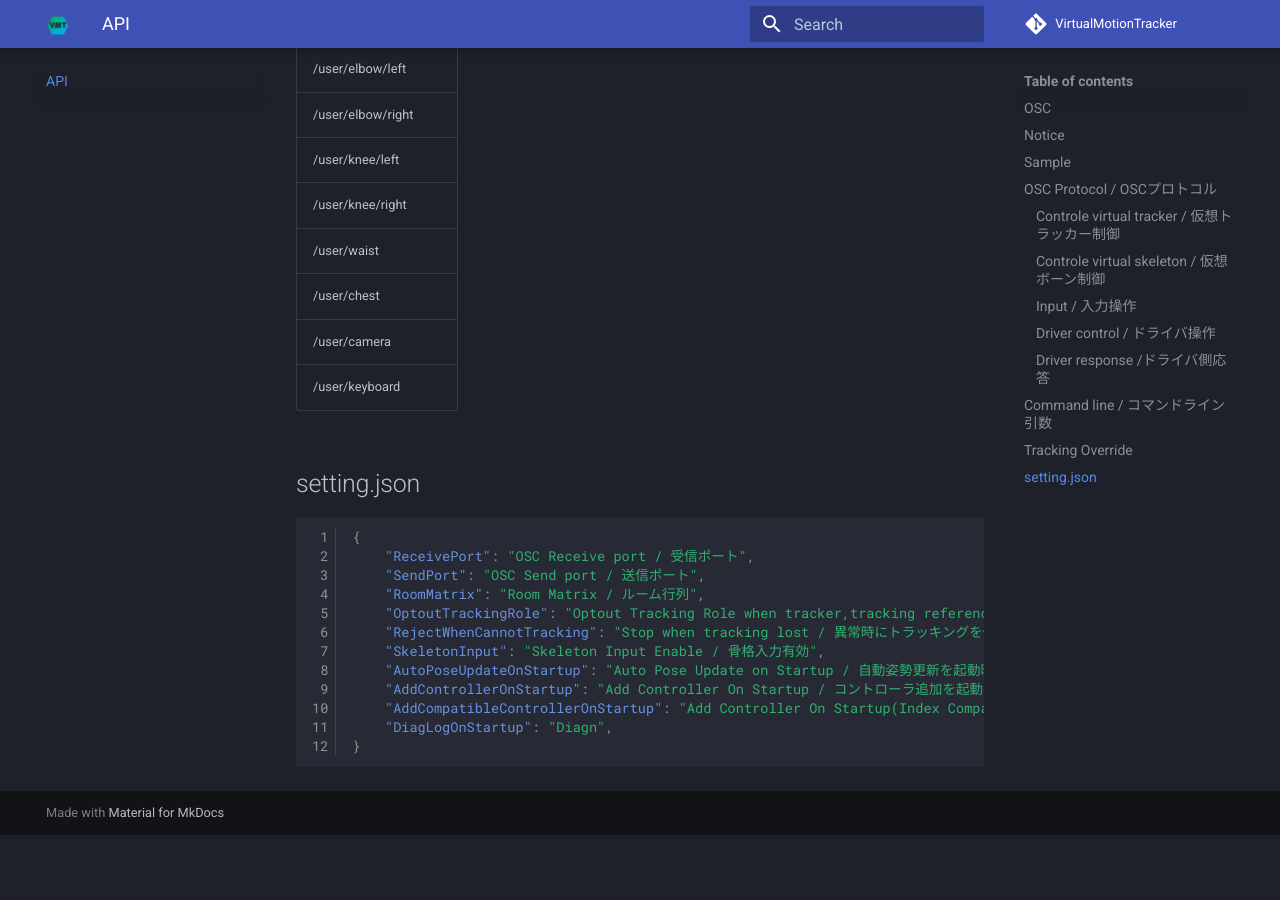
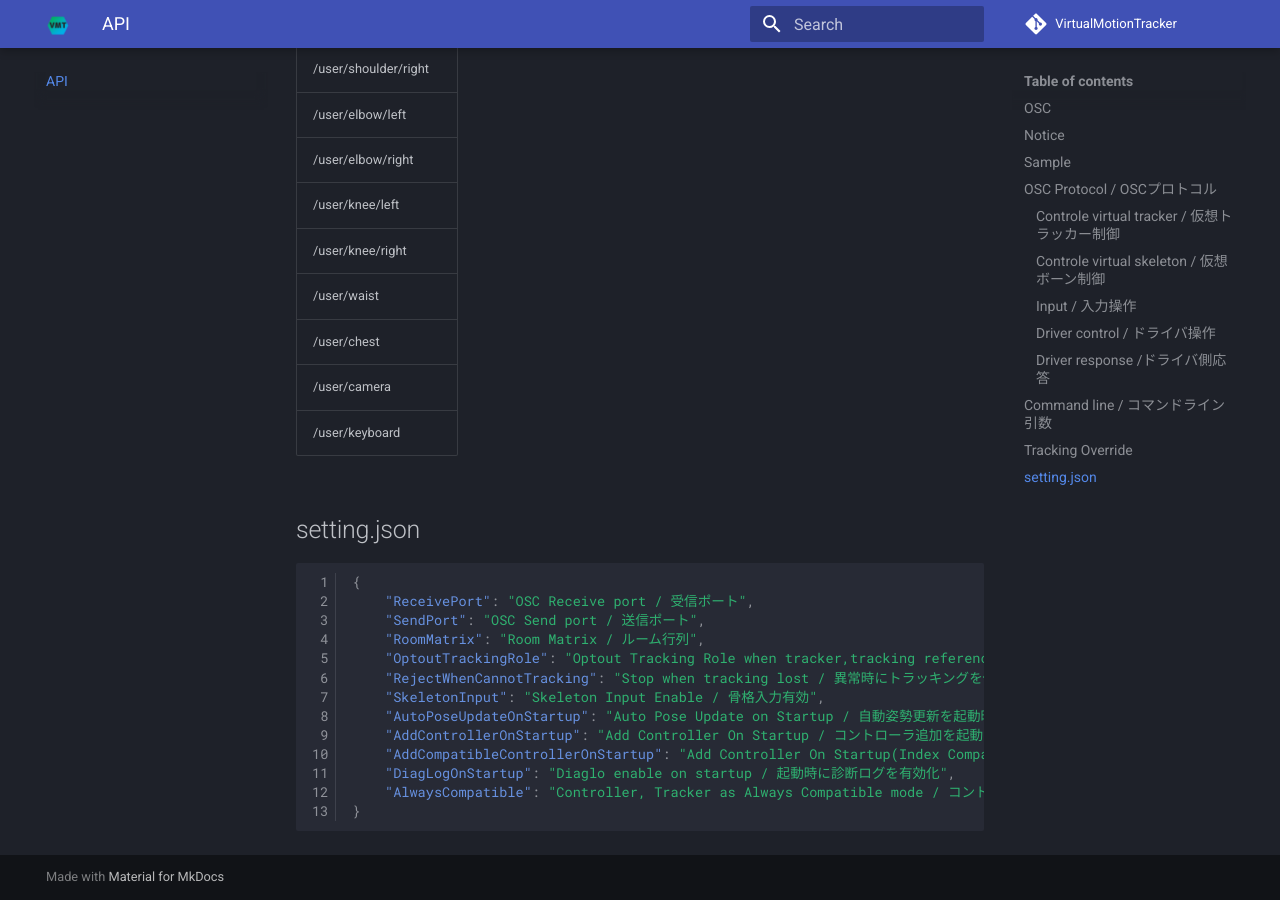
Before and after one commit to gpsnmeajp/VirtualMotionTrackerDocument, an MkDocs documentation site: the page built from docs/api.md, in a window 1280 px wide and 900 px high, scrolled down 14054 px. Built offline with MkDocs 1.6.1 and Material for MkDocs 9.7.7, drawn with Linux system fonts in a browser that asks for light colours; comment, search, counter and statistics services are not loaded; before the commit the page ends 14889 px from its top, so only the background shows below that; some of the changed text lies outside the part shown.

Commit message:
トラッカー互換と、常時互換モードを追加

````diff
--- a/docs/api.md
+++ b/docs/api.md
@@ -60,6 +60,7 @@
 |4|Tracking Reference|
 |5|Left Controller (Index compatible mode) / 左コントローラ(Index互換モード)|
 |6|Right Controller (Index compatible mode) / 右コントローラ(Index互換モード)|
+|7|Tracker (VIVE tracker compatible mode) / トラッカー(VIVE Tracker互換モード)|
 
 !!! Note
     TType(Tracker or Controller) only works in first registration time. (from boot up of SteamVR).
@@ -478,6 +479,7 @@
 	"AutoPoseUpdateOnStartup": "Auto Pose Update on Startup / 自動姿勢更新を起動時に有効にする",
 	"AddControllerOnStartup": "Add Controller On Startup / コントローラ追加を起動時に実施する",
 	"AddCompatibleControllerOnStartup": "Add Controller On Startup(Index Compatible) / コントローラ追加を起動時に実施する(Index 互換)",
-	"DiagLogOnStartup": "Diagn",
+	"DiagLogOnStartup": "Diaglo enable on startup / 起動時に診断ログを有効化",
+	"AlwaysCompatible": "Controller, Tracker as Always Compatible mode / コントローラ, トラッカーを常時互換モードにする",
 }
 ```
````
Also changed, not shown: docs/trouble.md (+3 -0 lines).
